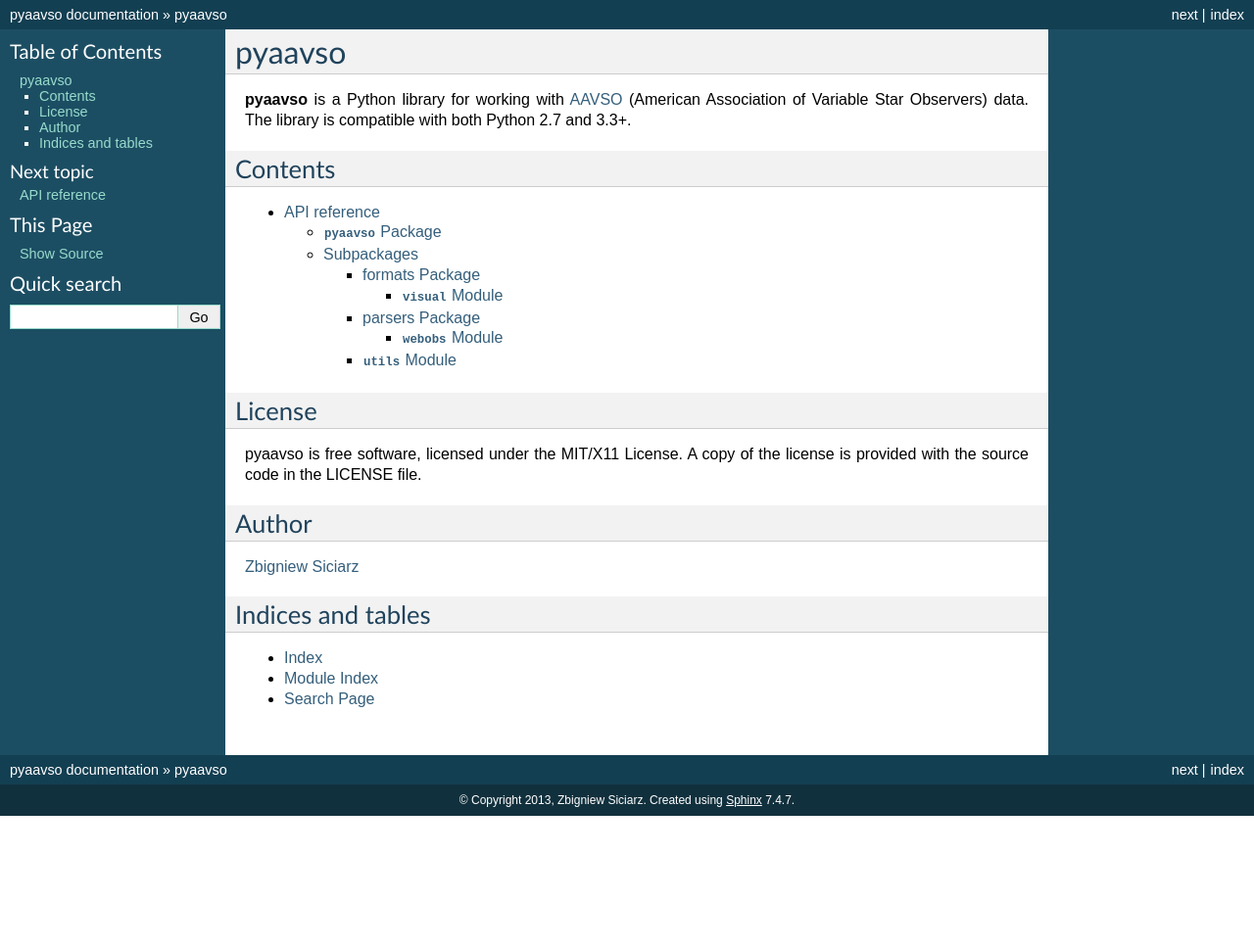
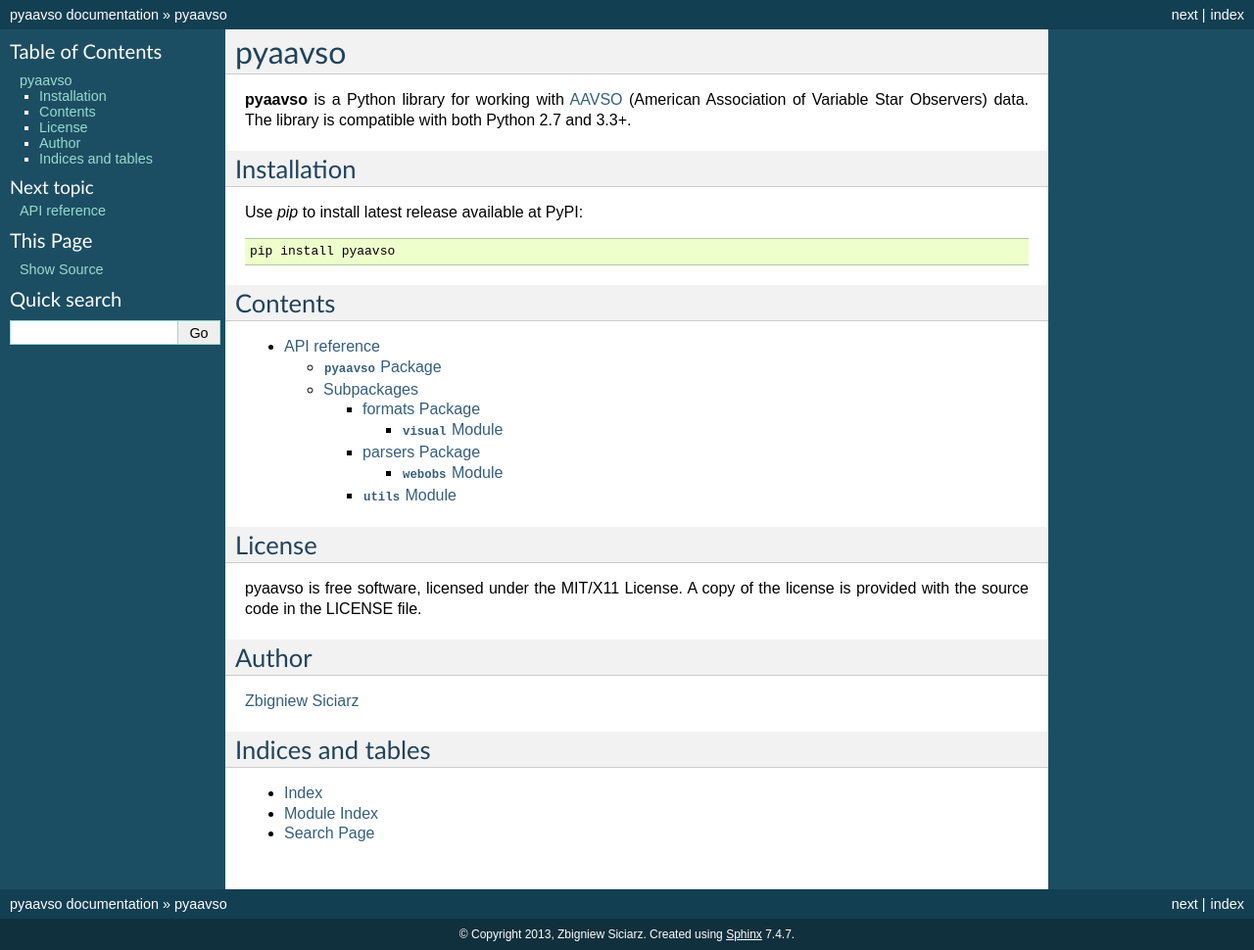
Before and after one commit to zsiciarz/pyaavso, a Sphinx documentation site: the page built from docs/index.rst, in a window 1280 px wide. Shown: the whole page at 98% size. Built offline with Sphinx 7.4.7, drawn with Linux system fonts in a browser that asks for light colours; before the commit the page ends 900 px from its top, so only the background shows below that.

Commit message:
Installation 'instructions'.

```diff
--- a/docs/index.rst
+++ b/docs/index.rst
@@ -10,6 +10,13 @@
 **pyaavso** is a Python library for working with
 `AAVSO <http://www.aavso.org>`_ (American Association of Variable Star
 Observers) data. The library is compatible with both Python 2.7 and 3.3+.
+
+Installation
+============
+
+Use `pip` to install latest release available at PyPI::
+
+    pip install pyaavso
 
 Contents
 ========
```
